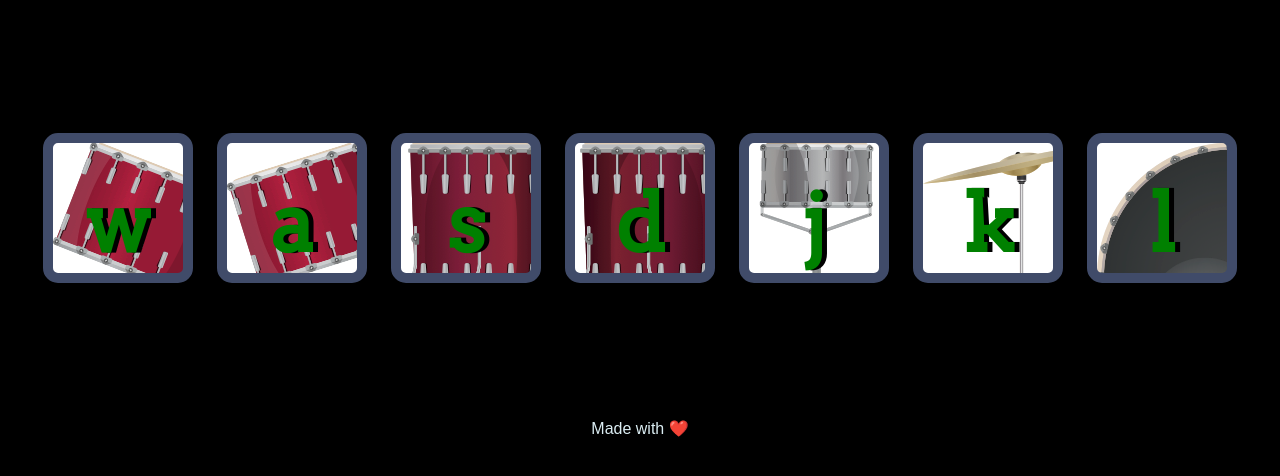
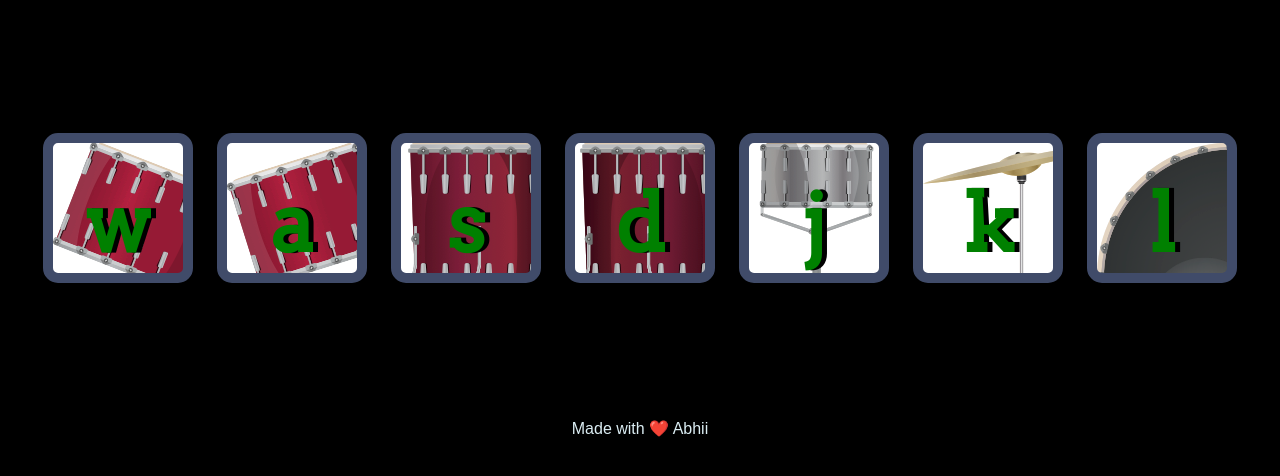
Before and after one commit to Abhii5496/DrumPlayer, a plain HTML site: page index.html in a window 1280 px wide. Shown: the part 156-632 px from the top of the page. Drawn offline with Linux system fonts and the light colour scheme.

Commit message:
Update index.html

```diff
--- a/index.html
+++ b/index.html
@@ -24,7 +24,7 @@
 <script src="index.js" charset="utf-8"></script>
 
 <footer>
-  Made with ❤️
+  Made with ❤️ Abhii
 </footer>
 </body>
 </html>
```
